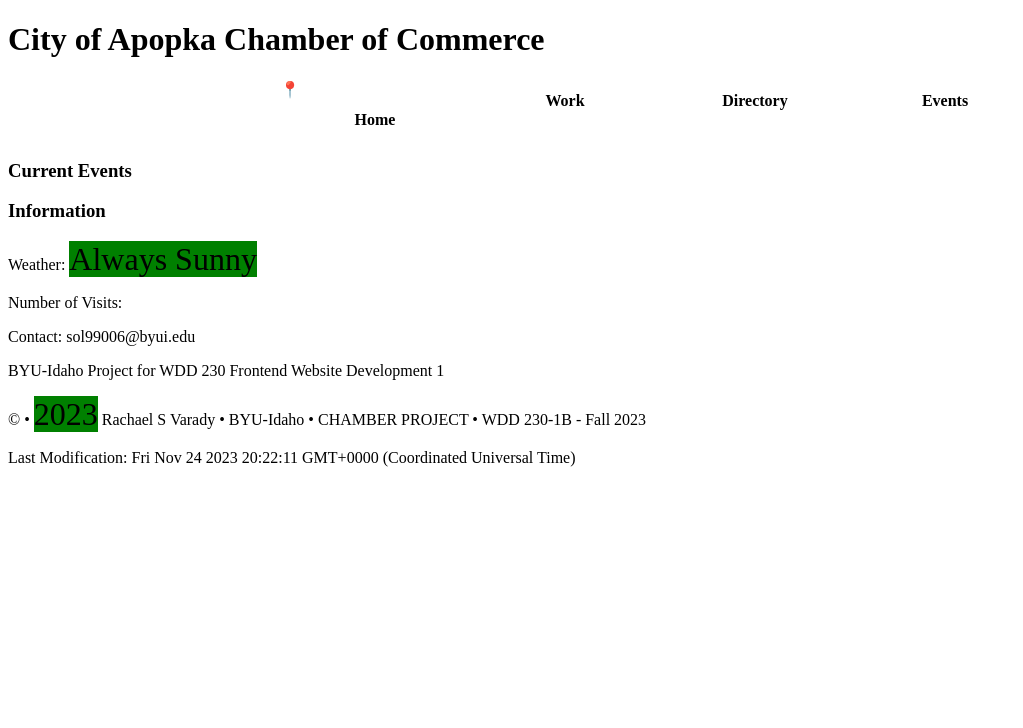
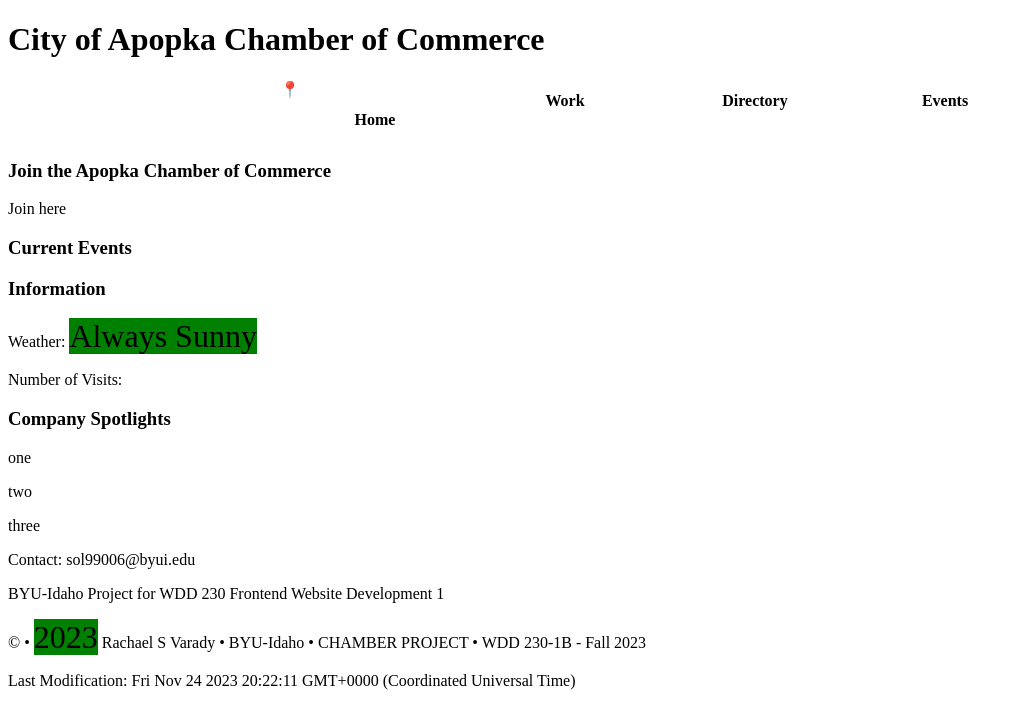
Before and after one commit to raeland/wdd230, a plain HTML site: page chamber/index.html in a window 1280 px wide. Shown: the whole page, without its empty margins (0-1023 px from the left). Drawn offline with Linux system fonts and the light colour scheme.

Commit message:
cta, footer

```diff
--- a/chamber/index.html
+++ b/chamber/index.html
@@ -29,6 +29,11 @@
     </nav>
     <main>
         <section class="card">
+            <h3>Join the Apopka Chamber of Commerce</h3>
+            <p>Join here</p>
+            <p></p>
+        </section>
+        <section class="card">
             <h3>Current Events</h3>
             <p></p>
             <p></p>
@@ -38,7 +43,12 @@
             <p>Weather: <span id="weather">Always Sunny</span></p>
             <p>Number of Visits:</p>
         </section>
-
+        <section class="card">
+            <h3>Company Spotlights</h3>
+            <p>one</p>
+            <p>two</p>
+            <p>three</p>
+        </section>
     </main>
     <footer>
         <p>Contact: sol99006@byui.edu</p>
```
